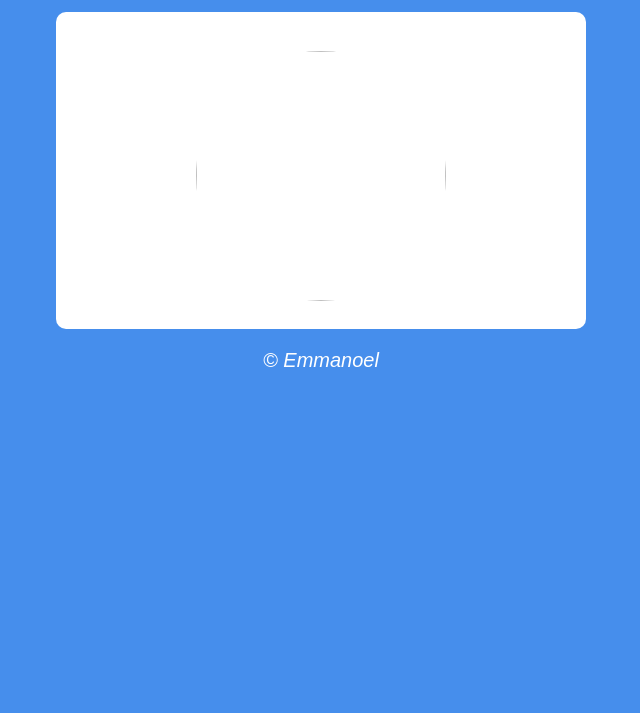
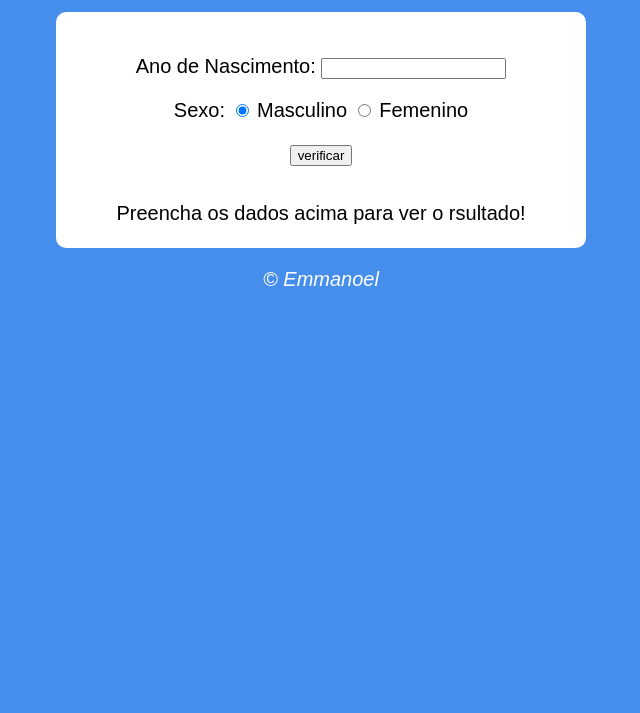
Before and after one commit to EmmanoelBuonafinaTome/PAT, a website: page teste/verificar-idade.html in a window 1280 px wide. Shown: the part 87-800 px from the top of the page, without its empty margins (319-959 px from the left). Drawn offline with Linux system fonts and the light colour scheme.

Commit message:
Verificador-de-idade

```diff
--- a/teste/js/verificar-idade.js
+++ b/teste/js/verificar-idade.js
@@ -0,0 +1,42 @@
+function verificar() {
+    let data = new Date()
+    let ano = data.getFullYear()
+    let fano = document.getElementById('txtano')
+    let res = document.querySelector('div#res')
+
+    if(fano.value.length == 0 || Number(fano.value) > ano){
+        window.alert('[ERRO] Verifique os dados e tente novamente!')
+    } else {
+        let fsex = document.getElementsByName('radsex')
+        let idade = ano - Number(fano.value)
+        let genero = ''
+        let img = document.createElement('img')
+        img.setAttribute('id', 'foto')
+        if(fsex[0].checked) {
+            genero = 'Homem'
+            if(idade >= 0 && idade < 10){
+                img.setAttribute('src', 'img/main/menino.jpg')
+            } else if(idade < 21){
+                img.setAttribute('src', 'img/main/homem-jovem.jpg')
+            } else if(idade < 50){
+                img.setAttribute('src', 'img/main/tarde.jpg')
+            } else {
+                img.setAttribute('src', 'img/main/menino.jpg')
+            }
+        } else if(fsex[1].checked){
+            genero = 'Mulher'
+            if(idade >= 0 && idade < 10){
+                img.setAttribute('src', 'img/main/menina.jpg')
+            } else if(idade < 21){
+                img.setAttribute('src', 'img/main/mulher-jovem.jpg')
+            } else if(idade < 50){
+                img.setAttribute('src', 'img/main/noite.jpg')
+            } else {
+                img.setAttribute('src', 'img/main/mulher-velha.jpg')
+            }
+        }
+        res.style.textAlign = 'center'
+        res.innerHTML = `Detecctamos ${genero} com ${idade} anos.`
+        res.appendChild(img)
+    }
+}
--- a/teste/verificar-idade.html
+++ b/teste/verificar-idade.html
@@ -7,17 +7,28 @@
     <link rel="stylesheet" href="style/hora-do-dia.css">
     <title>Verificar idade</title>
 </head>
-<body onload="carregar()">
+<body>
     <header>
-        <h1>Verificar de idade</h1>
+        <h1>Verificador de idade</h1>
     </header>
     <main>
         <section>
-            <div id="msg">
-
+            <div>
+                <p>Ano de Nascimento:
+                    <input type="number" id="txtano" name="txtano" min="0">
+                </p>
+                <p>Sexo:
+                    <input type="radio" name="radsex" id="mas" checked>
+                    <label for="mas">Masculino</label>
+                    <input type="radio" name="radsex" id="fem">
+                    <label for="fem">Femenino</label>
+                </p>
+                <p>
+                    <input type="button" value="verificar" onclick="verificar()">
+                </p>
             </div>
-            <div id="foto">
-                <img id="imagem" src="" alt="">
+            <div id="res">
+                Preencha os dados acima para ver o rsultado!
             </div>
         </section>
     </main>
```
Also changed, not shown: frontend/index.html (+2 -1 lines).
